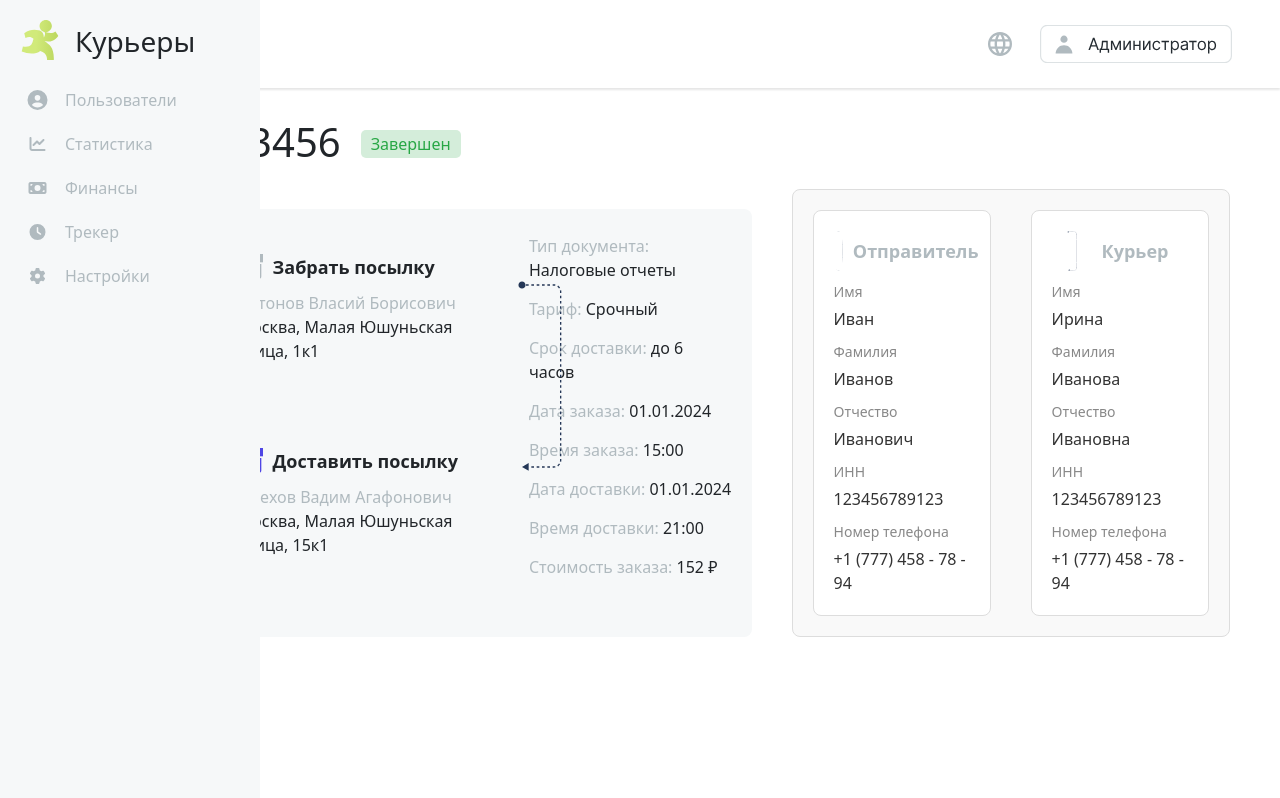
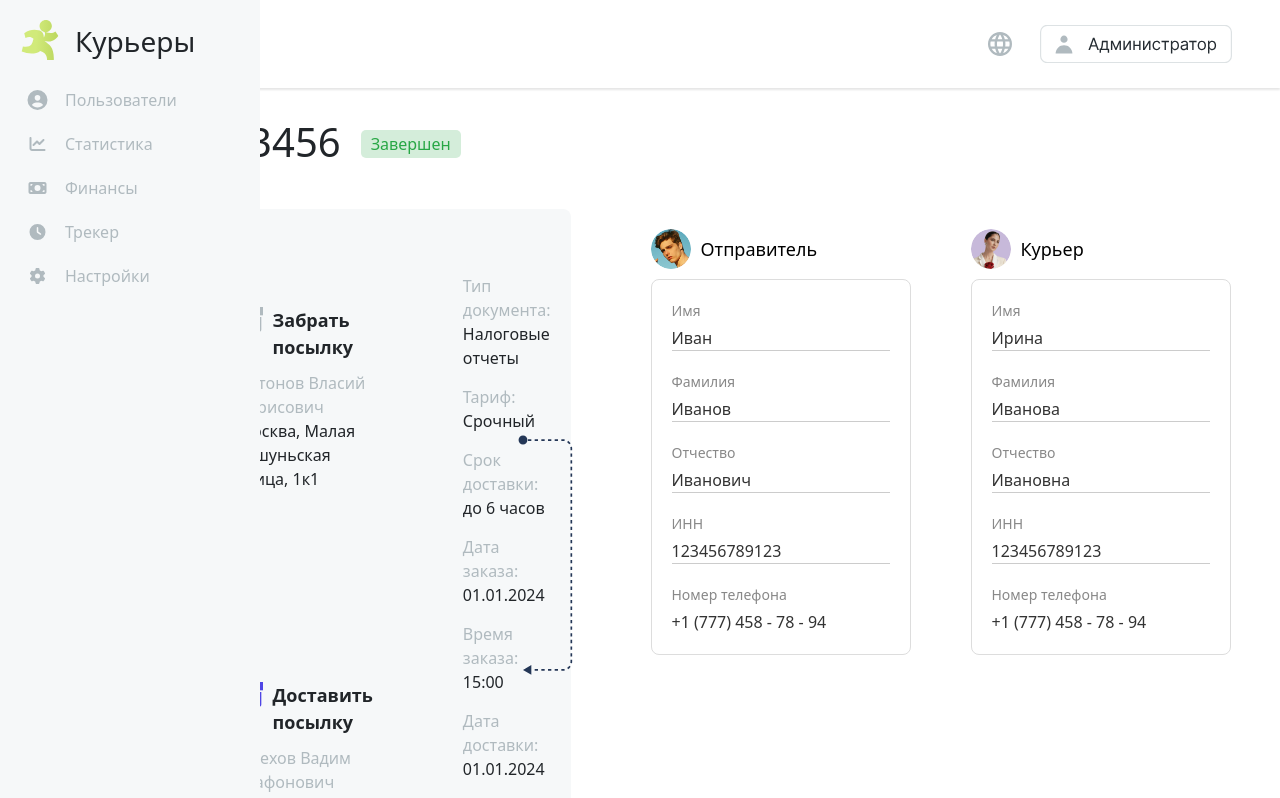
Before and after one commit to the1danie/DeliveryAppReact, a React (Vite) app: page /tracker/order in a window 1280 px wide. Shown: the top 798 px of the page. Built offline with nearby package versions, Linux system fonts and the light colour scheme.

Commit message:
also need to add comments and done tracker page

```diff
--- a/src/components/Tracker/OrderPage/SubCategory/InformationOrderBlock.css
+++ b/src/components/Tracker/OrderPage/SubCategory/InformationOrderBlock.css
@@ -8,7 +8,7 @@
     margin-right: 40px;
     padding: 20px;
     border-radius: 8px;
-    gap: 60px;
+    gap: 90px;
     background-color: #f6f8f9;
 }
 
@@ -32,6 +32,7 @@
 }
 
 .order-details {
+    margin-top: 40px;
     display: flex;
     flex-direction: column;
     gap: 5px;
@@ -51,9 +52,7 @@
     justify-content: space-between;
     align-items: flex-start;
     padding: 20px;
-    border: 1px solid #ddd;
     border-radius: 8px;
-    background-color: #f9f9f9;
     gap: 20px;
     margin-right: 50px;
 }
@@ -63,11 +62,10 @@
     flex-direction: column;
     gap: 10px;
     padding: 20px;
-    border: 1px solid #ddd;
-    border-radius: 8px;
     background-color: #fff;
     flex: 1;
-    max-width: 45%;
+    width: 300px;
+    max-width: 100%;
 }
 
 .details-card-header {
@@ -84,10 +82,21 @@
     height: 40px;
 }
 
+.details-card-header span {
+    color: black;
+    font-weight: 500;
+}
+
 .details-field {
     display: flex;
     flex-direction: column;
     gap: 5px;
+    border-bottom: 1px solid #ccc; /* This adds a line between each div */
+    box-sizing: border-box; /* Include padding and border in the element's total width and height */
+}
+
+.details-field-custom {
+    border-bottom: none;
 }
 
 .details-field-label {
--- a/src/components/Tracker/OrderPage/SubCategory/InformationOrderBlock.jsx
+++ b/src/components/Tracker/OrderPage/SubCategory/InformationOrderBlock.jsx
@@ -3,6 +3,8 @@ import './InformationOrderBlock.css';
 import GreyVector from '../../../../assets/VectorgreyVector.svg';
 import PurpleVector from '../../../../assets/VectorpurpleVector.svg';
 import Line from '../../../../assets/Vector 2189Line.svg'
+import Man from '../../../../assets/man.png';
+import Woman from '../../../../assets/Avatar.png';
 
 const InformationOrderBlock = () => {
     return (
@@ -19,8 +21,8 @@ const InformationOrderBlock = () => {
                             Москва, Малая Юшуньская улица, 1к1
                         </p>
                     </div>
-                    <div style={{position: 'absolute', marginLeft: '280px', marginBottom: '95px'}}>
-                        <img src={Line} alt="" height={'190px'}/>
+                    <div style={{position: 'absolute', marginLeft: '280px', marginBottom: '100px'}}>
+                        <img src={Line} alt="" height={'240px'}/>
                     </div>
                     <div className="order-section">
                         <div style={{display: 'flex', gap: '10px', alignItems: 'flex-start'}}>
@@ -50,9 +52,17 @@ const InformationOrderBlock = () => {
             <div className="details-container">
                 <div className="details-card">
                     <div className="details-card-header">
-                        <img src={Line} alt="Отправитель"/>
+                        <img src={Man} alt="Отправитель"/>
                         <span>Отправитель</span>
                     </div>
+                    <div style={{
+                        display: 'flex',
+                        flexDirection: 'column',
+                        gap: '20px',
+                        border: '1px solid #ddd',
+                        borderRadius: '8px',
+                        padding: '20px'
+                    }}>
                         <div className="details-field">
                             <span className="details-field-label">Имя</span>
                             <span className="details-field-value">Иван</span>
@@ -69,16 +79,25 @@ const InformationOrderBlock = () => {
                             <span className="details-field-label">ИНН</span>
                             <span className="details-field-value">123456789123</span>
                         </div>
-                    <div className="details-field">
+                        <div className="details-field details-field-custom">
                             <span className="details-field-label">Номер телефона</span>
                             <span className="details-field-value">+1 (777) 458 - 78 - 94</span>
                         </div>
                     </div>
+                </div>
                 <div className="details-card">
                     <div className="details-card-header">
-                        <img src={Line} alt="Отправитель"/>
+                        <img src={Woman} alt="Отправитель"/>
                         <span>Курьер</span>
                     </div>
+                    <div style={{
+                        display: 'flex',
+                        flexDirection: 'column',
+                        gap: '20px',
+                        border: '1px solid #ddd',
+                        borderRadius: '8px',
+                        padding: '20px'
+                    }}>
                     <div className="details-field">
                         <span className="details-field-label">Имя</span>
                         <span className="details-field-value">Ирина</span>
@@ -95,9 +114,10 @@ const InformationOrderBlock = () => {
                         <span className="details-field-label">ИНН</span>
                         <span className="details-field-value">123456789123</span>
                     </div>
-                    <div className="details-field">
+                    <div className="details-field details-field-custom">
                         <span className="details-field-label">Номер телефона</span>
                         <span className="details-field-value">+1 (777) 458 - 78 - 94</span>
+                    </div>
                     </div>
                 </div>
             </div>
```
Also changed, not shown: src/assets/man.png (added). Lines whose indentation alone changed are shown as unchanged.
